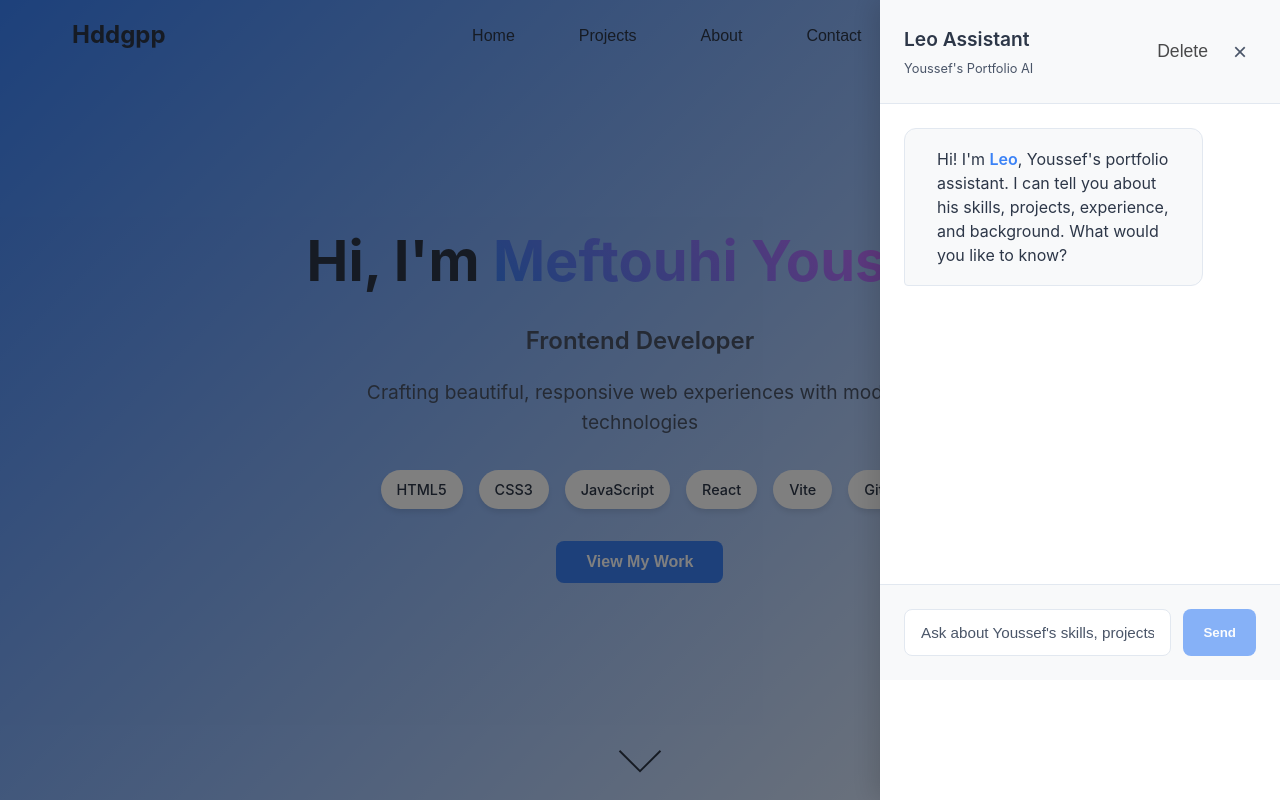
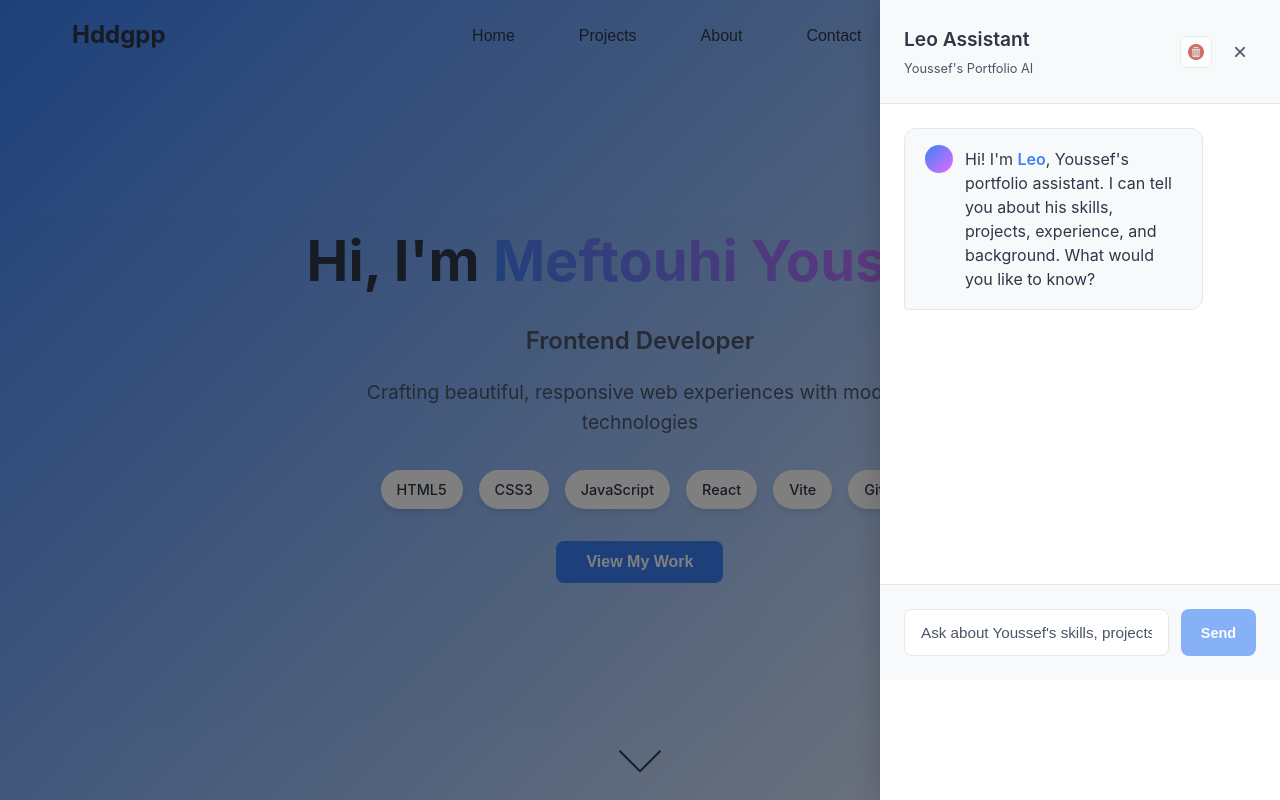
Before and after one commit to hddgpp/Portfolio, a React (Vite) app in the folder Portfolio/: page / in a window 1280 px wide. Both pictures are taken after a click on the button "Open AI Chatbot". Shown: the top 800 px of the page. Built offline with nearby package versions, Linux system fonts and the light colour scheme; no server answers.

Commit message:
finishing the chatbot css

```diff
--- a/Portfolio/src/components/About.jsx
+++ b/Portfolio/src/components/About.jsx
@@ -62,7 +62,7 @@ const About = () => {
             <div className="profile-card">
               <div className="profile-image">
                 {/* Add your profile image here */}
-                <div className="image-placeholder">Your Photo</div>
+                <img src="./myPhoto.jpg" alt="youssef" />
               </div>
               <div className="profile-stats">
                 <div className="stat">
--- a/Portfolio/src/components/Chatbot.jsx
+++ b/Portfolio/src/components/Chatbot.jsx
@@ -94,7 +94,7 @@ const Chatbot = ({ isOpen, onClose }) => {
               onClick={clearChat}
               title="Clear chat"
             >
-              Delete
+              <img src="./delete.png" alt="delete" />
             </button>
             <button
               className="close-button"
--- a/Portfolio/src/styles/About.css
+++ b/Portfolio/src/styles/About.css
@@ -87,11 +87,11 @@
 }
 
 .skills-section h3::before {
-  content: '';
+  content: '⚡';
 }
 
 .learning-section h3::before {
-  content: '';
+  content: '📚';
 }
 
 .skills-grid {
@@ -176,7 +176,7 @@
 .profile-card {
   background: var(--card-bg);
   border-radius: 12px;
-  padding: 2rem;
+  padding: 1.5rem;
   box-shadow: var(--shadow);
   text-align: center;
   border: 1px solid var(--border);
@@ -189,35 +189,24 @@
 }
 
 .profile-image {
-  margin-bottom: 1.5rem;
+  margin-bottom: 1rem;
+  display: flex;
+  justify-content: center;
 }
 
-.image-placeholder {
-  width: 150px;
-  height: 150px;
-  border-radius: 50%;
-  background: linear-gradient(135deg, var(--accent), #ff6b6b);
-  display: flex;
-  align-items: center;
-  justify-content: center;
-  margin: 0 auto;
-  color: white;
-  font-weight: 600;
-  border: 4px solid var(--bg-primary);
-  box-shadow: 0 5px 15px rgba(0, 0, 0, 0.2);
-  font-size: 0.9rem;
-  position: relative;
-  overflow: hidden;
+.profile-image img {
+  width: 180px; /* Smaller size */
+  height: 180px; /* Smaller size */
+  border-radius: 50%; /* Make it round */
+  object-fit: cover;
+  border: 4px solid var(--accent);
+  box-shadow: 0 8px 25px rgba(0, 0, 0, 0.15);
+  transition: all 0.3s ease;
 }
 
-.image-placeholder::before {
-  content: '';
-  position: absolute;
-  top: 0;
-  left: 0;
-  right: 0;
-  bottom: 0;
-  background: linear-gradient(45deg, transparent, rgba(255, 255, 255, 0.1), transparent);
+.profile-image img:hover {
+  transform: scale(1.05);
+  box-shadow: 0 12px 30px rgba(59, 130, 246, 0.3);
 }
 
 .profile-stats {
@@ -280,9 +269,7 @@
   }
 }
 
-.profile-card {
-  animation: fadeInRight 0.6s ease-out 0.4s both;
-}
+
 
 /* Responsive Design */
 @media (max-width: 1024px) {
@@ -305,6 +292,11 @@
   .profile-card {
     max-width: 400px;
     margin: 0 auto;
+  }
+
+  .profile-image img {
+    width: 160px;
+    height: 160px;
   }
 }
 
@@ -354,6 +346,11 @@
     margin-bottom: 0;
     font-size: 1.25rem;
   }
+
+  .profile-image img {
+    width: 140px;
+    height: 140px;
+  }
 }
 
 @media (max-width: 480px) {
@@ -371,9 +368,9 @@
     padding: 1.5rem;
   }
 
-  .image-placeholder {
+  .profile-image img {
     width: 120px;
     height: 120px;
-    font-size: 0.8rem;
+    border-width: 3px;
   }
 }
--- a/Portfolio/src/styles/Chatbot.css
+++ b/Portfolio/src/styles/Chatbot.css
@@ -5,7 +5,7 @@
   width: 60px;
   height: 60px;
   border-radius: 50%;
-  background: linear-gradient(135deg, var(--accent), #ff6b6b);
+  background: linear-gradient(135deg, var(--accent), #e46bff);
   color: white;
   border: none;
   font-size: 1.5rem;
@@ -70,19 +70,69 @@
 }
 
 .chatbot-header {
-  padding: 1.5rem;
-  border-bottom: 1px solid var(--border);
   display: flex;
   justify-content: space-between;
   align-items: center;
+  padding: 1.5rem;
+  border-bottom: 1px solid var(--border);
   background: var(--bg-secondary);
 }
 
-.chatbot-header h3 {
+.chatbot-header-info h3 {
   margin: 0;
   color: var(--text-primary);
   font-weight: 600;
   font-size: 1.2rem;
+}
+
+.chatbot-subtitle {
+  font-size: 0.8rem;
+  color: var(--text-secondary);
+  margin-top: 0.25rem;
+  display: block;
+}
+
+.chatbot-header-controls {
+  display: flex;
+  gap: 0.75rem;
+  align-items: center;
+}
+
+/* Clear Chat Button with Image */
+.clear-chat-button {
+  background: var(--bg-primary);
+  border: 1px solid var(--border);
+  width: 32px;
+  height: 32px;
+  border-radius: 6px;
+  cursor: pointer;
+  padding: 0;
+  transition: all 0.3s ease;
+  opacity: 0.7;
+  display: flex;
+  align-items: center;
+  justify-content: center;
+  position: relative;
+  top: 0;
+}
+
+.clear-chat-button:hover {
+  opacity: 1;
+  background: var(--accent);
+  border-color: var(--accent);
+  transform: scale(1.05);
+}
+
+.clear-chat-button img {
+  width: 16px;
+  height: 16px;
+  object-fit: contain;
+  filter: brightness(0.8);
+  transition: filter 0.3s ease;
+}
+
+.clear-chat-button:hover img {
+  filter: brightness(1);
 }
 
 .close-button {
@@ -144,6 +194,46 @@
   margin-bottom: 1rem;
 }
 
+.message-content {
+  display: flex;
+  gap: 0.75rem;
+  align-items: flex-start;
+}
+
+.ai-avatar {
+  width: 28px;
+  height: 28px;
+  border-radius: 50%;
+  background: linear-gradient(135deg, var(--accent), #e46bff);
+  flex-shrink: 0;
+  margin-top: 0.1rem;
+  display: flex;
+  align-items: center;
+  justify-content: center;
+  font-size: 0.8rem;
+  color: white;
+  font-weight: bold;
+}
+
+.message-text {
+  flex: 1;
+  line-height: 1.5;
+}
+
+.message-text p {
+  margin: 0.25rem 0;
+}
+
+.message-text strong {
+  font-weight: 600;
+  color: var(--accent);
+}
+
+.message-text em {
+  font-style: italic;
+  color: var(--text-secondary);
+}
+
 .message {
   padding: 0.875rem 1.25rem;
   border-radius: 12px;
@@ -165,7 +255,7 @@
 }
 
 .message.user {
-  background: linear-gradient(135deg, var(--accent), #ff6b6b);
+  background: linear-gradient(135deg, var(--accent), #e46bff);
   color: white;
   align-self: flex-end;
   border-bottom-right-radius: 4px;
@@ -185,15 +275,34 @@
   font-style: italic;
 }
 
-.message.loading::after {
-  content: '...';
-  animation: dots 1.5s steps(4, end) infinite;
+/* Typing indicator */
+.typing-indicator {
+  display: flex;
+  gap: 0.25rem;
+  align-items: center;
 }
 
-@keyframes dots {
-  0%, 20% { content: '.'; }
-  40% { content: '..'; }
-  60%, 100% { content: '...'; }
+.typing-indicator span {
+  width: 6px;
+  height: 6px;
+  border-radius: 50%;
+  background: var(--text-secondary);
+  animation: typing 1.4s infinite ease-in-out;
+}
+
+.typing-indicator span:nth-child(1) { animation-delay: -0.32s; }
+.typing-indicator span:nth-child(2) { animation-delay: -0.16s; }
+.typing-indicator span:nth-child(3) { animation-delay: 0s; }
+
+@keyframes typing {
+  0%, 80%, 100% {
+    transform: scale(0.8);
+    opacity: 0.5;
+  }
+  40% {
+    transform: scale(1);
+    opacity: 1;
+  }
 }
 
 .chatbot-input {
@@ -234,7 +343,8 @@
   cursor: pointer;
   font-weight: 600;
   transition: all 0.3s ease;
-  min-width: 60px;
+  min-width: 70px;
+  font-size: 0.9rem;
 }
 
 .chatbot-input button:hover:not(:disabled) {
@@ -246,6 +356,17 @@
   opacity: 0.6;
   cursor: not-allowed;
   transform: none;
+}
+
+/* Send button states */
+.send-button:disabled {
+  opacity: 0.5;
+  cursor: not-allowed;
+}
+
+.send-button:not(:disabled):hover {
+  background: var(--accent-hover);
+  transform: scale(1.05);
 }
 
 /* Responsive Design */
@@ -271,6 +392,22 @@
   .message {
     max-width: 90%;
   }
+
+  .clear-chat-button {
+    width: 36px;
+    height: 36px;
+  }
+
+  .clear-chat-button img {
+    width: 18px;
+    height: 18px;
+  }
+
+  .close-button {
+    width: 36px;
+    height: 36px;
+    font-size: 1.6rem;
+  }
 }
 
 @media (max-width: 480px) {
@@ -290,6 +427,22 @@
     padding: 0.75rem 1rem;
     font-size: 0.9rem;
   }
+
+  .clear-chat-button {
+    width: 34px;
+    height: 34px;
+  }
+
+  .clear-chat-button img {
+    width: 16px;
+    height: 16px;
+  }
+
+  .ai-avatar {
+    width: 24px;
+    height: 24px;
+    font-size: 0.7rem;
+  }
 }
 
 /* Dark mode specific adjustments */
@@ -302,155 +455,10 @@
   border-color: var(--border);
 }
 
-/* Enhanced Chatbot Styles */
-.chatbot-header {
-  display: flex;
-  justify-content: space-between;
-  align-items: center;
-  padding: 1.5rem;
-  border-bottom: 1px solid var(--border);
-  background: var(--bg-secondary);
+.dark-mode .clear-chat-button img {
+  filter: brightness(1.2);
 }
 
-.chatbot-header-info h3 {
-  margin: 0;
-  color: var(--text-primary);
-  font-weight: 600;
-  font-size: 1.2rem;
+.dark-mode .clear-chat-button:hover img {
+  filter: brightness(1.5);
 }
-
-.chatbot-subtitle {
-  font-size: 0.8rem;
-  color: var(--text-secondary);
-  margin-top: 0.25rem;
-  display: block;
-}
-
-.chatbot-header-controls {
-  display: flex;
-  gap: 0.5rem;
-  align-items: center;
-}
-
-.clear-chat-button {
-  background: none;
-  border: none;
-  font-size: 1.1rem;
-  cursor: pointer;
-  padding: 0.5rem;
-  border-radius: 6px;
-  transition: all 0.3s ease;
-  opacity: 0.7;
-}
-
-.clear-chat-button:hover {
-  opacity: 1;
-  background: var(--bg-primary);
-}
-
-.message-content {
-  display: flex;
-  gap: 0.75rem;
-  align-items: flex-start;
-}
-
-.ai-avatar {
-  font-size: 1.2rem;
-  flex-shrink: 0;
-  margin-top: 0.1rem;
-}
-
-.message-text {
-  flex: 1;
-  line-height: 1.5;
-}
-
-.message-text p {
-  margin: 0.25rem 0;
-}
-
-.message-text strong {
-  font-weight: 600;
-  color: var(--accent);
-}
-
-.message-text em {
-  font-style: italic;
-  color: var(--text-secondary);
-}
-
-/* Typing indicator */
-.typing-indicator {
-  display: flex;
-  gap: 0.25rem;
-  align-items: center;
-}
-
-.typing-indicator span {
-  width: 6px;
-  height: 6px;
-  border-radius: 50%;
-  background: var(--text-secondary);
-  animation: typing 1.4s infinite ease-in-out;
-}
-
-.typing-indicator span:nth-child(1) { animation-delay: -0.32s; }
-.typing-indicator span:nth-child(2) { animation-delay: -0.16s; }
-.typing-indicator span:nth-child(3) { animation-delay: 0s; }
-
-@keyframes typing {
-  0%, 80%, 100% {
-    transform: scale(0.8);
-    opacity: 0.5;
-  }
-  40% {
-    transform: scale(1);
-    opacity: 1;
-  }
-}
-
-/* Send button states */
-.send-button:disabled {
-  opacity: 0.5;
-  cursor: not-allowed;
-}
-
-.send-button:not(:disabled):hover {
-  background: var(--accent-hover);
-  transform: scale(1.05);
-}
-
-/* Message animations */
-@keyframes messageSlide {
-  from {
-    opacity: 0;
-    transform: translateY(10px);
-  }
-  to {
-    opacity: 1;
-    transform: translateY(0);
-  }
-}
-
-.message {
-  animation: messageSlide 0.3s ease-out;
-}
-
-/* Enhanced responsive design */
-@media (max-width: 480px) {
-  .chatbot-header {
-    padding: 1rem 1.25rem;
-  }
-
-  .chatbot-header-info h3 {
-    font-size: 1.1rem;
-  }
-
-  .message-content {
-    gap: 0.5rem;
-  }
-
-  .ai-avatar {
-    font-size: 1.1rem;
-  }
-}
```
Also changed, not shown: Portfolio/public/delete.png (added), Portfolio/public/myPhoto.jpg (added).
